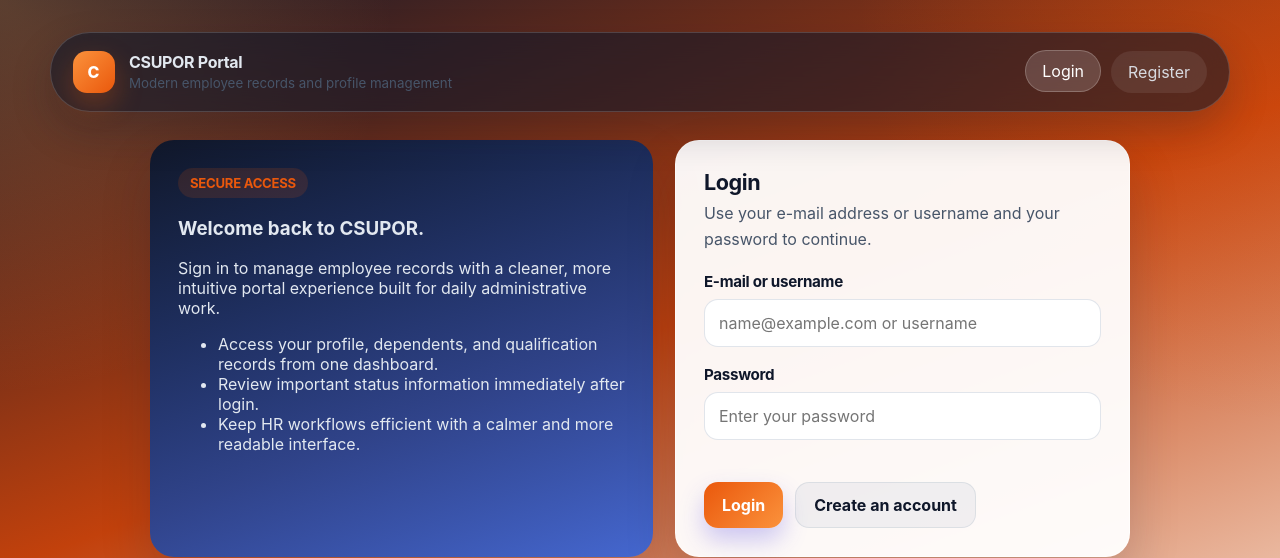
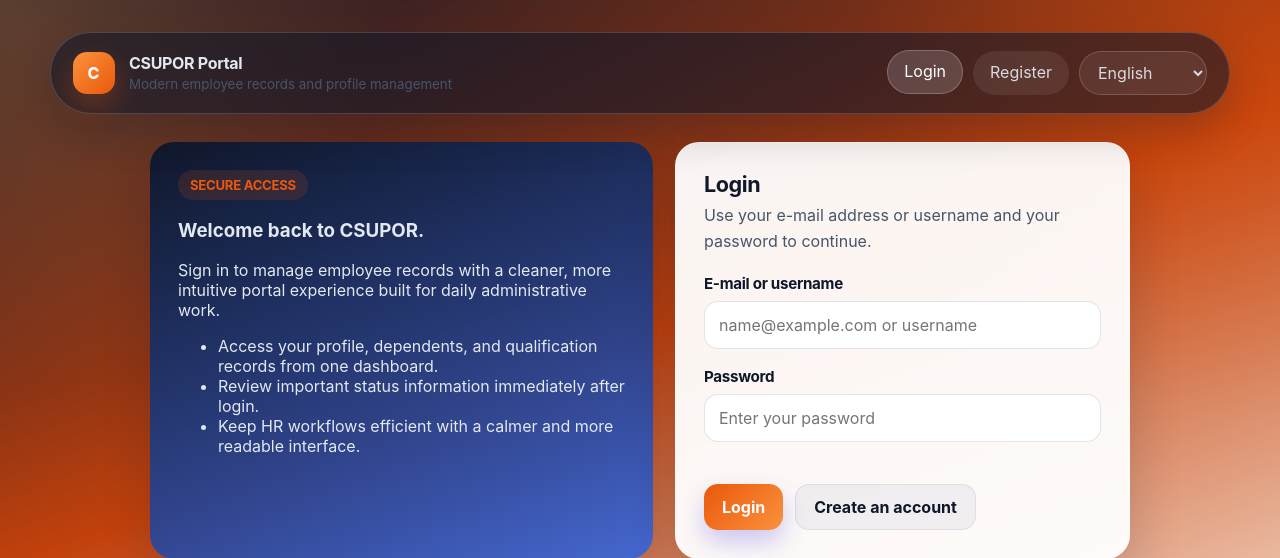
Before and after one commit to krmarci/csupor, a Flask app: a page that uses app/templates/base.html in a window 1280 px wide. Shown: the top 558 px of the page. Run offline with Flask 3, Linux system fonts and the light colour scheme.

Commit message:
Prepare web UI for internationalization

```diff
--- a/app/__init__.py
+++ b/app/__init__.py
@@ -2,7 +2,8 @@ import os
 from urllib.parse import quote_plus
 
 from dotenv import load_dotenv
-from flask import Flask
+from flask import Flask, request, session
+from flask_babel import Babel
 from flask_login import LoginManager
 from flask_sqlalchemy import SQLAlchemy
 
@@ -11,8 +12,24 @@ load_dotenv()
 
 
 db = SQLAlchemy()
+babel = Babel()
 login_manager = LoginManager()
 login_manager.login_view = "login"
+
+SUPPORTED_LOCALES = {
+    "en": "English",
+    "hu": "Magyar",
+}
+DEFAULT_LOCALE = "en"
+
+
+def get_locale() -> str:
+    """Select the active locale from the session or request headers."""
+    selected_locale = session.get("locale")
+    if selected_locale in SUPPORTED_LOCALES:
+        return selected_locale
+
+    return request.accept_languages.best_match(SUPPORTED_LOCALES.keys()) or DEFAULT_LOCALE
 
 
 def _build_database_uri() -> str:
@@ -39,8 +56,11 @@ def create_app() -> Flask:
     app.config["SECRET_KEY"] = os.getenv("SECRET_KEY", "dev-secret-key-change-me")
     app.config["SQLALCHEMY_DATABASE_URI"] = _build_database_uri()
     app.config["SQLALCHEMY_TRACK_MODIFICATIONS"] = False
+    app.config["BABEL_DEFAULT_LOCALE"] = DEFAULT_LOCALE
+    app.config["BABEL_TRANSLATION_DIRECTORIES"] = "translations"
 
     db.init_app(app)
+    babel.init_app(app, locale_selector=get_locale)
     login_manager.init_app(app)
 
     from . import routes  # noqa: F401
--- a/app/routes.py
+++ b/app/routes.py
@@ -1,10 +1,13 @@
 from datetime import date, datetime
 from functools import wraps
-
-from flask import abort, flash, redirect, render_template, request, url_for
+from urllib.parse import urlsplit
+
+from flask import abort, flash, redirect, render_template, request, session, url_for
+from flask_babel import _
 from flask_login import current_user, login_required, login_user, logout_user
 
-from . import db
+from . import SUPPORTED_LOCALES, db, get_locale
+
 from .models import (
     Contract,
     ContractLeaveLimit,
@@ -638,8 +641,28 @@ def privilege_assignment_required(view_func):
 
 def init_routes(app):
     @app.context_processor
-    def inject_leave_management_access():
-        return {"can_manage_leaves_global": _can_manage_leaves(current_user)}
+    def inject_global_template_context():
+        return {
+            "can_manage_leaves_global": _can_manage_leaves(current_user),
+            "current_locale": get_locale(),
+            "supported_locales": SUPPORTED_LOCALES,
+        }
+
+
+    @app.route("/language", methods=["POST"])
+    def set_language():
+        locale = request.form.get("locale", "").strip()
+        if locale in SUPPORTED_LOCALES:
+            session["locale"] = locale
+            flash(_("Language updated."), "success")
+        else:
+            flash(_("Selected language is not supported."), "error")
+
+        next_url = request.form.get("next") or request.referrer or url_for("index")
+        parsed_next_url = urlsplit(next_url)
+        if parsed_next_url.netloc and parsed_next_url.netloc != request.host:
+            next_url = url_for("index")
+        return redirect(next_url)
 
     @app.route("/")
     def index():
--- a/app/templates/base.html
+++ b/app/templates/base.html
@@ -1,9 +1,9 @@
 <!doctype html>
-<html lang="en">
+<html lang="{{ current_locale }}">
   <head>
     <meta charset="utf-8">
     <meta name="viewport" content="width=device-width,initial-scale=1">
-    <title>{% block title %}CSUPOR User System{% endblock %}</title>
+    <title>{% block title %}{{ _("CSUPOR User System") }}{% endblock %}</title>
     <style>
       :root {
         color-scheme: light;
@@ -651,6 +651,32 @@
         min-width: 140px;
       }
 
+      .language-form {
+        display: flex;
+        align-items: center;
+      }
+
+      .language-form select {
+        min-width: 112px;
+        padding: 10px 34px 10px 14px;
+        border-radius: 999px;
+        color: rgba(226, 232, 240, 0.92);
+        background: rgba(255, 255, 255, 0.08);
+        border: 1px solid rgba(255, 255, 255, 0.16);
+      }
+
+      .sr-only {
+        position: absolute;
+        width: 1px;
+        height: 1px;
+        padding: 0;
+        margin: -1px;
+        overflow: hidden;
+        clip: rect(0, 0, 0, 0);
+        white-space: nowrap;
+        border: 0;
+      }
+
       @media (max-width: 960px) {
         .hero,
         .form-page,
@@ -719,41 +745,50 @@
         <a class="brand" href="{{ url_for('dashboard' if current_user.is_authenticated else 'login') }}">
           <span class="brand-mark">C</span>
           <span class="brand-copy">
-            <strong>CSUPOR Portal</strong>
-            <small>Modern employee records and profile management</small>
+            <strong>{{ _("CSUPOR Portal") }}</strong>
+            <small>{{ _("Modern employee records and profile management") }}</small>
           </span>
         </a>
 
         <div class="nav-links">
           {% if current_user.is_authenticated %}
-          <a class="nav-link {% if request.endpoint == 'dashboard' %}active{% endif %}" href="{{ url_for('dashboard') }}">Dashboard</a>
-          <a class="nav-link {% if request.endpoint == 'leaves' %}active{% endif %}" href="{{ url_for('leaves') }}">Leave calendar</a>
-          <a class="nav-link {% if request.endpoint == 'edit_profile' %}active{% endif %}" href="{{ url_for('edit_profile') }}">Edit profile</a>
-          <a class="nav-link {% if request.endpoint == 'change_password' %}active{% endif %}" href="{{ url_for('change_password') }}">Change password</a>
+          <a class="nav-link {% if request.endpoint == 'dashboard' %}active{% endif %}" href="{{ url_for('dashboard') }}">{{ _("Dashboard") }}</a>
+          <a class="nav-link {% if request.endpoint == 'leaves' %}active{% endif %}" href="{{ url_for('leaves') }}">{{ _("Leave calendar") }}</a>
+          <a class="nav-link {% if request.endpoint == 'edit_profile' %}active{% endif %}" href="{{ url_for('edit_profile') }}">{{ _("Edit profile") }}</a>
+          <a class="nav-link {% if request.endpoint == 'change_password' %}active{% endif %}" href="{{ url_for('change_password') }}">{{ _("Change password") }}</a>
           {% if current_user.privilege.value in ['hr', 'ceo'] or can_manage_leaves_global %}
           <details class="nav-group">
             <summary
               class="nav-link {% if request.endpoint in ['manage_user_profiles', 'edit_user_profile', 'manage_privileges', 'manage_contracts', 'create_contract', 'edit_contract', 'manage_legal_entities', 'manage_places_of_work', 'manage_leadership', 'manage_leave_limits', 'manage_leaves'] %}active{% endif %}"
             >
-              Management
+              {{ _("Management") }}
             </summary>
             <div class="nav-group-menu">
-              {% if current_user.privilege.value in ['hr', 'ceo'] %}<a class="nav-link {% if request.endpoint in ['manage_user_profiles', 'edit_user_profile'] %}active{% endif %}" href="{{ url_for('manage_user_profiles') }}">User profiles</a>{% endif %}
-              {% if current_user.privilege.value in ['hr', 'ceo'] %}<a class="nav-link {% if request.endpoint == 'manage_privileges' %}active{% endif %}" href="{{ url_for('manage_privileges') }}">Privileges</a>{% endif %}
-              {% if current_user.privilege.value in ['hr', 'ceo'] %}<a class="nav-link {% if request.endpoint in ['manage_contracts', 'create_contract', 'edit_contract'] %}active{% endif %}" href="{{ url_for('manage_contracts') }}">Contracts</a>{% endif %}
-              {% if current_user.privilege.value in ['hr', 'ceo'] %}<a class="nav-link {% if request.endpoint == 'manage_leave_limits' %}active{% endif %}" href="{{ url_for('manage_leave_limits') }}">Leave limits</a>{% endif %}
-              {% if can_manage_leaves_global %}<a class="nav-link {% if request.endpoint == 'manage_leaves' %}active{% endif %}" href="{{ url_for('manage_leaves') }}">Leave approvals</a>{% endif %}
-              {% if current_user.privilege.value in ['hr', 'ceo'] %}<a class="nav-link {% if request.endpoint == 'manage_leadership' %}active{% endif %}" href="{{ url_for('manage_leadership') }}">Leadership</a>{% endif %}
-              {% if current_user.privilege.value in ['hr', 'ceo'] %}<a class="nav-link {% if request.endpoint == 'manage_legal_entities' %}active{% endif %}" href="{{ url_for('manage_legal_entities') }}">Legal entities</a>{% endif %}
-              {% if current_user.privilege.value in ['hr', 'ceo'] %}<a class="nav-link {% if request.endpoint == 'manage_places_of_work' %}active{% endif %}" href="{{ url_for('manage_places_of_work') }}">Workplaces</a>{% endif %}
+              {% if current_user.privilege.value in ['hr', 'ceo'] %}<a class="nav-link {% if request.endpoint in ['manage_user_profiles', 'edit_user_profile'] %}active{% endif %}" href="{{ url_for('manage_user_profiles') }}">{{ _("User profiles") }}</a>{% endif %}
+              {% if current_user.privilege.value in ['hr', 'ceo'] %}<a class="nav-link {% if request.endpoint == 'manage_privileges' %}active{% endif %}" href="{{ url_for('manage_privileges') }}">{{ _("Privileges") }}</a>{% endif %}
+              {% if current_user.privilege.value in ['hr', 'ceo'] %}<a class="nav-link {% if request.endpoint in ['manage_contracts', 'create_contract', 'edit_contract'] %}active{% endif %}" href="{{ url_for('manage_contracts') }}">{{ _("Contracts") }}</a>{% endif %}
+              {% if current_user.privilege.value in ['hr', 'ceo'] %}<a class="nav-link {% if request.endpoint == 'manage_leave_limits' %}active{% endif %}" href="{{ url_for('manage_leave_limits') }}">{{ _("Leave limits") }}</a>{% endif %}
+              {% if can_manage_leaves_global %}<a class="nav-link {% if request.endpoint == 'manage_leaves' %}active{% endif %}" href="{{ url_for('manage_leaves') }}">{{ _("Leave approvals") }}</a>{% endif %}
+              {% if current_user.privilege.value in ['hr', 'ceo'] %}<a class="nav-link {% if request.endpoint == 'manage_leadership' %}active{% endif %}" href="{{ url_for('manage_leadership') }}">{{ _("Leadership") }}</a>{% endif %}
+              {% if current_user.privilege.value in ['hr', 'ceo'] %}<a class="nav-link {% if request.endpoint == 'manage_legal_entities' %}active{% endif %}" href="{{ url_for('manage_legal_entities') }}">{{ _("Legal entities") }}</a>{% endif %}
+              {% if current_user.privilege.value in ['hr', 'ceo'] %}<a class="nav-link {% if request.endpoint == 'manage_places_of_work' %}active{% endif %}" href="{{ url_for('manage_places_of_work') }}">{{ _("Workplaces") }}</a>{% endif %}
             </div>
           </details>
           {% endif %}
-          <a class="nav-link" href="{{ url_for('logout') }}">Logout</a>
+          <a class="nav-link" href="{{ url_for('logout') }}">{{ _("Logout") }}</a>
           {% else %}
-          <a class="nav-link {% if request.endpoint == 'login' %}active{% endif %}" href="{{ url_for('login') }}">Login</a>
-          <a class="nav-link {% if request.endpoint == 'register' %}active{% endif %}" href="{{ url_for('register') }}">Register</a>
+          <a class="nav-link {% if request.endpoint == 'login' %}active{% endif %}" href="{{ url_for('login') }}">{{ _("Login") }}</a>
+          <a class="nav-link {% if request.endpoint == 'register' %}active{% endif %}" href="{{ url_for('register') }}">{{ _("Register") }}</a>
           {% endif %}
+          <form class="language-form" action="{{ url_for('set_language') }}" method="post">
+            <input type="hidden" name="next" value="{{ request.full_path if request.query_string else request.path }}">
+            <label class="sr-only" for="locale-select">{{ _("Language") }}</label>
+            <select id="locale-select" name="locale" aria-label="{{ _('Language') }}" onchange="this.form.submit()">
+              {% for locale_code, locale_name in supported_locales.items() %}
+              <option value="{{ locale_code }}" {% if locale_code == current_locale %}selected{% endif %}>{{ locale_name }}</option>
+              {% endfor %}
+            </select>
+          </form>
         </div>
       </nav>
 
--- /dev/null
+++ b/babel.cfg
@@ -0,0 +1,2 @@
+[python: app/**.py]
+[jinja2: app/templates/**.html]
--- a/requirements.txt
+++ b/requirements.txt
@@ -1,4 +1,5 @@
 Flask==3.0.2
+Flask-Babel==4.0.0
 Flask-Login==0.6.3
 Flask-SQLAlchemy==3.1.1
 mysql-connector-python==9.0.0
```
Also changed, not shown: README.md.
